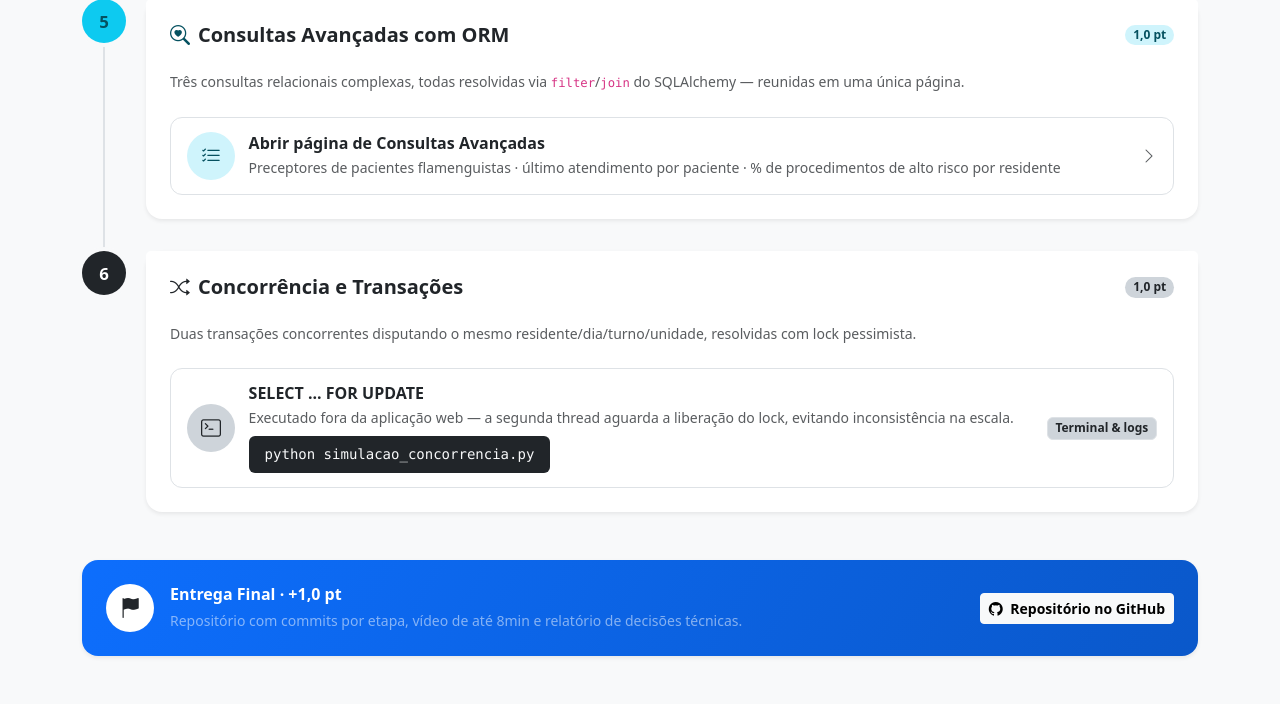
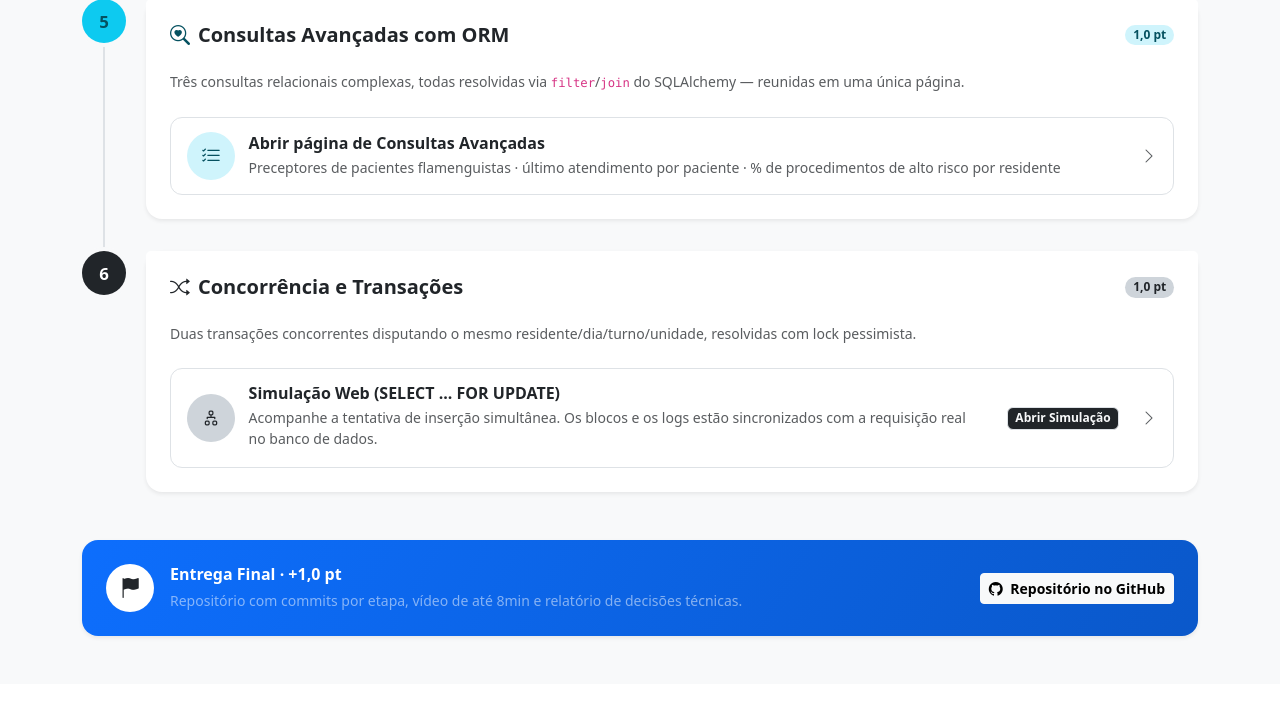
Before and after one commit to antoniofpneto/Sistema-de-Gestao-Hospitalar-Dra-Yuska-Maritan-Brito-Projeto-Banco-de-Dados-, a Flask app: page / in a window 1280 px wide. Shown: the part 1865-2569 px from the top of the page. After the commit the page ends 2504 px from the top, so only its background shows below. Run offline with Flask 3, Linux system fonts and the light colour scheme; data that the repository does not hold is empty; some libraries are stand-ins or nearby versions.

Commit message:
fix(dashboard): Link interativo direto pra simulação de concorrência

```diff
--- a/app/templates/dashboard.html
+++ b/app/templates/dashboard.html
@@ -290,15 +290,16 @@
                 <div class="card-body px-4 pb-4">
                     <p class="text-muted small mb-4">Duas transações concorrentes disputando o mesmo residente/dia/turno/unidade, resolvidas com lock pessimista.</p>
 
-                    <div class="roteiro-item roteiro-item-static">
-                        <div class="roteiro-icon bg-dark-subtle text-dark"><i class="bi bi-terminal fs-5"></i></div>
+                    <!-- Bloco transformado em link interativo -->
+                    <a href="/concorrencia" class="roteiro-item">
+                        <div class="roteiro-icon bg-dark-subtle text-dark"><i class="bi bi-diagram-2 fs-5"></i></div>
                         <div class="flex-grow-1">
-                            <h6 class="mb-1 fw-bold text-dark">SELECT ... FOR UPDATE</h6>
-                            <small class="text-muted d-block mb-2">Executado fora da aplicação web — a segunda thread aguarda a liberação do lock, evitando inconsistência na escala.</small>
-                            <code class="d-inline-block bg-dark text-light rounded-2 px-3 py-2 small">python simulacao_concorrencia.py</code>
+                            <h6 class="mb-1 fw-bold text-dark">Simulação Web (SELECT ... FOR UPDATE)</h6>
+                            <small class="text-muted d-block mb-1">Acompanhe a tentativa de inserção simultânea. Os blocos e os logs estão sincronizados com a requisição real no banco de dados.</small>
                         </div>
-                        <span class="badge bg-dark-subtle text-dark border">Terminal &amp; logs</span>
-                    </div>
+                        <span class="badge bg-dark text-light border ms-2 d-none d-md-inline-block">Abrir Simulação</span>
+                        <i class="bi bi-chevron-right text-muted ms-2"></i>
+                    </a>
                 </div>
             </div>
         </div>
```
